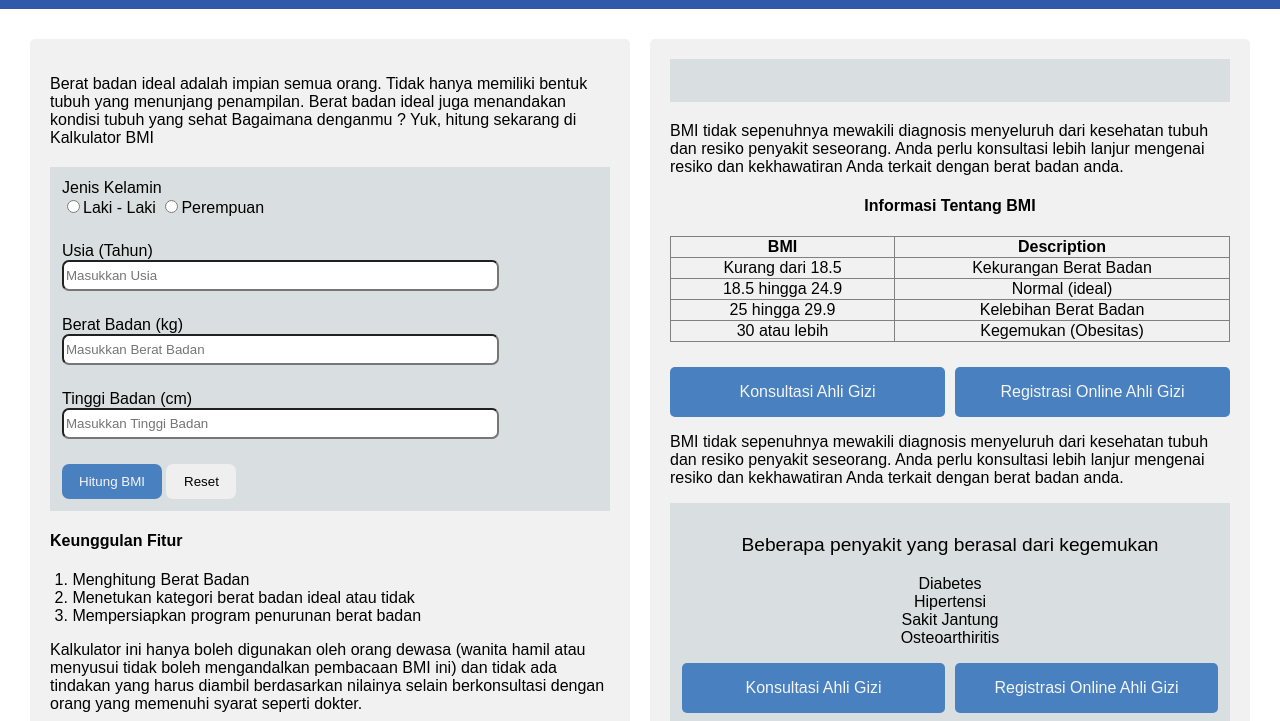
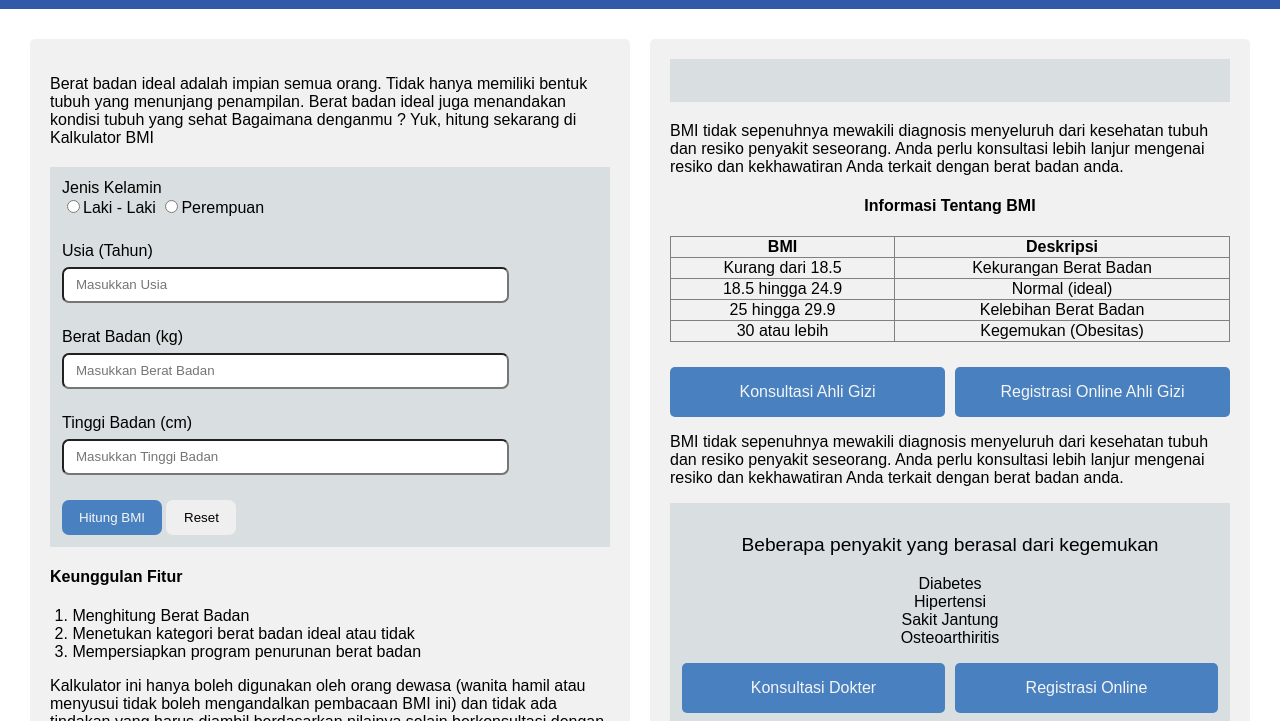
Before and after one commit to revou-fundamental-course/5-aug-24-RaflyLanden, a plain HTML site: page index.html in a window 1280 px wide. Shown: the part 79-800 px from the top of the page. Drawn offline with Linux system fonts and the light colour scheme.

Commit message:
komentar, link, CSS

```diff
--- a/css/index.css
+++ b/css/index.css
@@ -1,7 +1,4 @@
 
-main{
-    display: flex;
-}
 
 body {
     display: flex;
@@ -10,6 +7,7 @@ body {
     font-family: Arial, sans-serif;
 }
 
+/* Gaya untuk elemen header */
 header {
     background-color: #3159aa;
     color: white;
@@ -17,6 +15,7 @@ header {
     text-align: center;
 }
 
+/* Mengatur layout utama dengan flex dan memberi ruang antara elemen */
 main {
     display: flex;
     justify-content: space-between;
@@ -27,6 +26,7 @@ main {
     margin: none;
 }
 
+/* Mengatur tampilan untuk kedua sisi (kiri dan kanan) */
 aside.kiri, aside.kanan {
     flex: 1;
     padding: 20px;
@@ -35,59 +35,43 @@ aside.kiri, aside.kanan {
     border-radius: 5px;
 }
 
-aside.kiri {
-    margin-right: 10px;
-}
-
-aside.kanan {
-    margin-left: 10px;
-}
-
+/* Mengatur margin untuk elemen artikel, form, dan section */
 article, form, section {
     margin-bottom: 20px;
 }
 
+/* Mengatur untuk meratakan teks */
 p{
     text-align: start;
 }
 
-
+/* Mengatur gaya form */
 form{
     background-color: rgb(217, 223, 224);
     padding: 12px;
 }
 
+/* Gaya untuk input */
 .isi{
-    height: 25px;
+    margin-top: 7px;
+    height: 30px;
     width: 80%;
     border-radius: 7px;
+    padding-left: 12px;
 }
 
-.kiri{
-    padding-right: 5%;
-}
-
-.Kelamin{
+/* Menambahkan margin pada 4 inputan */
+.Kelamin, .kg, .usia, .tinggi{
     margin-bottom: 25px;
 }
 
-.kg{
-    margin-bottom: 25px;
-}
-
-.usia{
-    margin-bottom: 25px;
-}
-
-.tinggi{
-    margin-bottom: 25px;
-}
-
+/* Gaya untuk Tombol Submit*/
 .submit{
     background-color: rgb(73, 128, 192);
     color: whitesmoke;
 }
 
+/* Gaya untuk semua Tombol*/
 button{
     height: 35px;
     width: 100px;
@@ -96,15 +80,18 @@ button{
     border-radius: 7px;
 }
 
+/*Gaya untuk tombol Reset*/
 .reset{
     width: 70px;
 }
 
+/* Gaya untuk daftar berurut*/
 ol{
     padding-left: 4%;
 
 }
 
+/* Gaya untuk merata tengahkan hasil penginputan*/
 .hasil-penginputan{
     text-align: center;
 }
@@ -113,6 +100,7 @@ ol{
     text-align: center;
 }
 
+/* Gaya untuk Tabel */
 .tabel{
     width: 100%;
     text-align: center;
@@ -120,12 +108,14 @@ ol{
     margin-bottom: 25px;
 }
 
+/* Gaya untuk tombol */
 .button-container{
     display: flex;
     justify-content: center;
     gap: 10px;
 }
 
+/* Gaya untuk Tombol Ahli Gizi*/
 .ahli-gizi{
     display: inline-block;
     background-color: rgb(73, 128, 192);
@@ -139,6 +129,7 @@ ol{
     border-radius: 5px;
 }
 
+/* Untuk merata tengahkan tulisan pada penyakit*/
 .penyakit{
     text-align: center;
     justify-content: center;
@@ -152,20 +143,22 @@ ol{
     margin: none;
 }
 
+
 .download{
     text-align: center;
 }
 
+/* Menyesuaikan besar logo*/
 .logo-link img {
     width: 150px;
     height: 50px;
-    /* Contoh penyesuaian tambahan */
     padding: 5px;
     transition: transform 0.3s;
 }
 
+/* Memperbesar logo saat di-hover */
 .logo-link img:hover {
-    transform: scale(1.1); /* Memperbesar logo saat di-hover */
+    transform: scale(1.1);
 }
 
 
--- a/index.html
+++ b/index.html
@@ -2,6 +2,7 @@
 <head>
     <title>Projek RevoU</title>
 
+    <!-----Menghubungkan ke CSS------>
     <link rel="stylesheet" href="css/index.css">
 </head>
 <body>
@@ -12,6 +13,7 @@
         </header>
 
         <main>
+            <!---------------------------------------------------Bagian Kiri------------------------------------------------------------->
         <aside class="kiri">
             <article >
                 <p>
@@ -20,7 +22,7 @@
                     Yuk, hitung sekarang di Kalkulator BMI
                 </p>
             </article>
-
+        <!--Form Penginputan-->
             <form id="input-form">
                 <div class="Kelamin">
                     <label>Jenis Kelamin</label><br>
@@ -74,9 +76,10 @@
 
         </aside>
 
-
+        <!-----------------------------------------------------------Bagian Kanan------------------------------------------------------------------>
         <aside class="kanan">
             <section>
+                <!-----Hasil dari Penginputan----->
                 <form class="hasil-penginputan" method="dialog">
                     <h3 id="hasil"></h3>
 
@@ -88,12 +91,13 @@
                     dan kekhawatiran Anda terkait dengan berat badan anda.
                 </p>
 
+                <!---------Tabel informasi tentang BMI--------->
                 <div class="informasi-BMI">
                     <h4>Informasi Tentang BMI</h4>
                     <table class="tabel" border="1">
                         <tr>
                             <th>BMI</th>
-                            <th>Description</th>
+                            <th>Deskripsi</th>
                         </tr>
                         <tr>
                             <td>Kurang dari 18.5</td>
@@ -113,6 +117,7 @@
                         </tr>
                     </table>
 
+                    <!-------Tombol untuk konsultasi online tentang gizi-------->
                     <div class="button-container">
                         <a href="https://www.googleadservices.com/pagead/aclk?sa=L&ai=DChcSEwib0I2i_vWHAxUEEoMDHQzUBVUYABABGgJzZg&co=1&ase=2&gclid=Cj0KCQjwq_G1BhCSARIsACc7NxrFUCReOgJQg_hZKmBYfqMCrvlFWq5qDJgiBzAgMi4WBszrJ612IMsaAk3jEALw_wcB&ohost=www.google.com&cid=CAESVuD2CcoUDjx317JsRolO-PErICfld2yVI9yu11e1KzE87jjO3sXntZgpwOCi52sHUEHxSIuYw_v3a4FNVLkjfUAIQR2DsHGYkrTlKnMWGRCa0v34_GLz&sig=AOD64_2bscGy0kzkMGtD6UtOe4EVVyOfbA&q&nis=4&adurl&ved=2ahUKEwiW3Ymi_vWHAxU8d2wGHUfTFDQQ0Qx6BAgIEAE" class="ahli-gizi">Konsultasi Ahli Gizi</a>
                         <a href="https://www.googleadservices.com/pagead/aclk?sa=L&ai=DChcSEwib0I2i_vWHAxUEEoMDHQzUBVUYABABGgJzZg&co=1&ase=2&gclid=Cj0KCQjwq_G1BhCSARIsACc7NxrFUCReOgJQg_hZKmBYfqMCrvlFWq5qDJgiBzAgMi4WBszrJ612IMsaAk3jEALw_wcB&ohost=www.google.com&cid=CAESVuD2CcoUDjx317JsRolO-PErICfld2yVI9yu11e1KzE87jjO3sXntZgpwOCi52sHUEHxSIuYw_v3a4FNVLkjfUAIQR2DsHGYkrTlKnMWGRCa0v34_GLz&sig=AOD64_2bscGy0kzkMGtD6UtOe4EVVyOfbA&q&nis=4&adurl&ved=2ahUKEwiW3Ymi_vWHAxU8d2wGHUfTFDQQ0Qx6BAgIEAE" class="ahli-gizi">Registrasi Online Ahli Gizi</a>
@@ -126,6 +131,7 @@
                     dan kekhawatiran Anda terkait dengan berat badan anda.
                 </p>
 
+                <!-----Form info tentang penyakit------>
                 <form>
                     <p class="penyakit-kegemukan">
                         Beberapa penyakit yang berasal dari kegemukan
@@ -134,12 +140,14 @@
                         Diabetes<br>Hipertensi<br>Sakit Jantung<br>Osteoarthiritis
                     </p>
 
+                    <!-------Tombol untuk konsultasi online tentang dokter obesitas-------->
                     <div class="button-container">
-                        <a href="https://www.googleadservices.com/pagead/aclk?sa=L&ai=DChcSEwib0I2i_vWHAxUEEoMDHQzUBVUYABABGgJzZg&co=1&ase=2&gclid=Cj0KCQjwq_G1BhCSARIsACc7NxrFUCReOgJQg_hZKmBYfqMCrvlFWq5qDJgiBzAgMi4WBszrJ612IMsaAk3jEALw_wcB&ohost=www.google.com&cid=CAESVuD2CcoUDjx317JsRolO-PErICfld2yVI9yu11e1KzE87jjO3sXntZgpwOCi52sHUEHxSIuYw_v3a4FNVLkjfUAIQR2DsHGYkrTlKnMWGRCa0v34_GLz&sig=AOD64_2bscGy0kzkMGtD6UtOe4EVVyOfbA&q&nis=4&adurl&ved=2ahUKEwiW3Ymi_vWHAxU8d2wGHUfTFDQQ0Qx6BAgIEAE" class="ahli-gizi">Konsultasi Ahli Gizi</a>
-                        <a href="https://www.googleadservices.com/pagead/aclk?sa=L&ai=DChcSEwib0I2i_vWHAxUEEoMDHQzUBVUYABABGgJzZg&co=1&ase=2&gclid=Cj0KCQjwq_G1BhCSARIsACc7NxrFUCReOgJQg_hZKmBYfqMCrvlFWq5qDJgiBzAgMi4WBszrJ612IMsaAk3jEALw_wcB&ohost=www.google.com&cid=CAESVuD2CcoUDjx317JsRolO-PErICfld2yVI9yu11e1KzE87jjO3sXntZgpwOCi52sHUEHxSIuYw_v3a4FNVLkjfUAIQR2DsHGYkrTlKnMWGRCa0v34_GLz&sig=AOD64_2bscGy0kzkMGtD6UtOe4EVVyOfbA&q&nis=4&adurl&ved=2ahUKEwiW3Ymi_vWHAxU8d2wGHUfTFDQQ0Qx6BAgIEAE" class="ahli-gizi">Registrasi Online Ahli Gizi</a>
+                        <a href="https://www.halodoc.com/artikel/ini-dokter-di-halodoc-yang-bisa-bantu-mengatasi-obesitas?srsltid=AfmBOoq06YFhqJ8Uu-fRY0QXWy1E8Lxb_1ComXtfuJjqCTG9YxKc-uSJ" class="ahli-gizi">Konsultasi Dokter</a>
+                        <a href="https://www.halodoc.com/artikel/ini-dokter-di-halodoc-yang-bisa-bantu-mengatasi-obesitas?srsltid=AfmBOoq06YFhqJ8Uu-fRY0QXWy1E8Lxb_1ComXtfuJjqCTG9YxKc-uSJ" class="ahli-gizi">Registrasi Online</a>
                     </div>
                 </form>
 
+                <!--------Logo--------->
                 <p class="download">Download Aplikasi</p>
                 <a href="https://play.google.com/store/games?hl=id" class="logo-link">
                     <img src="logo/playstore.png" alt="Logo">
@@ -153,6 +161,7 @@
         </aside>
     </main>
 
+    <!-----Menghubungkan ke JacaScript----->
     <script src="JS/index.js"></script>
 </body>
 </html>
--- a/js/index.js
+++ b/js/index.js
@@ -4,6 +4,7 @@ function formValidate() {
     let inputHeight = parseFloat(document.getElementById("input-height").value);
     let hasilElement = document.getElementById("hasil");
 
+    //melihat input sudah terisi atau belum
     if (isNaN(inputWeight) || isNaN(inputHeight) || inputWeight <= 0 || inputHeight <= 0) {
         alert('Inputan berat badan atau tinggi kosong atau tidak valid.');
     } else {
@@ -13,7 +14,7 @@ function formValidate() {
         let resultHeight = Math.pow(convertCmToM, 2);
         let jumlah = inputWeight / resultHeight;
 
-        // Tentukan kategori BMI
+        // Menentukan kategori BMI
         let message = "";
         if (jumlah < 18.5) {
             message = "Kekurangan berat badan";
```
